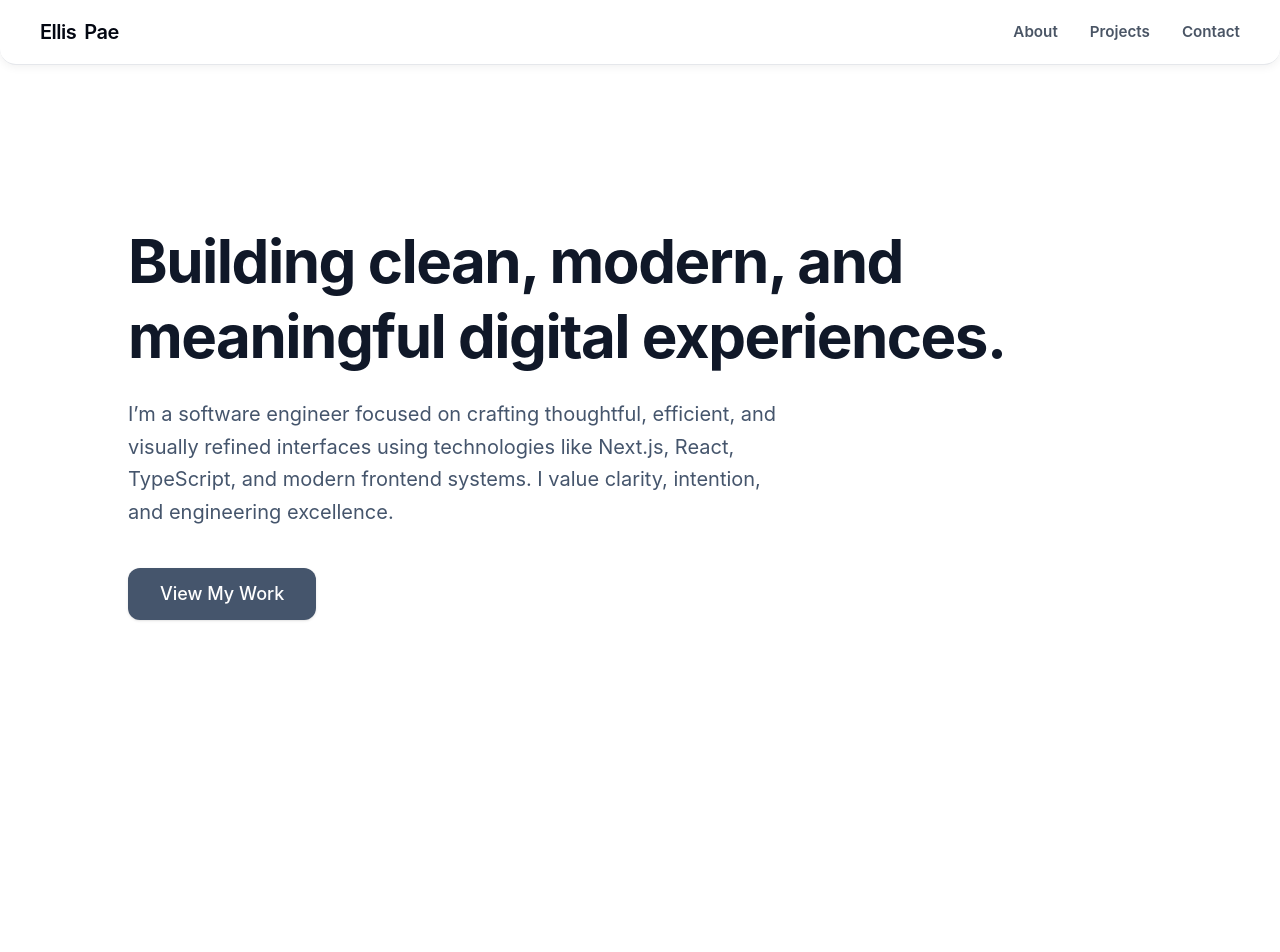
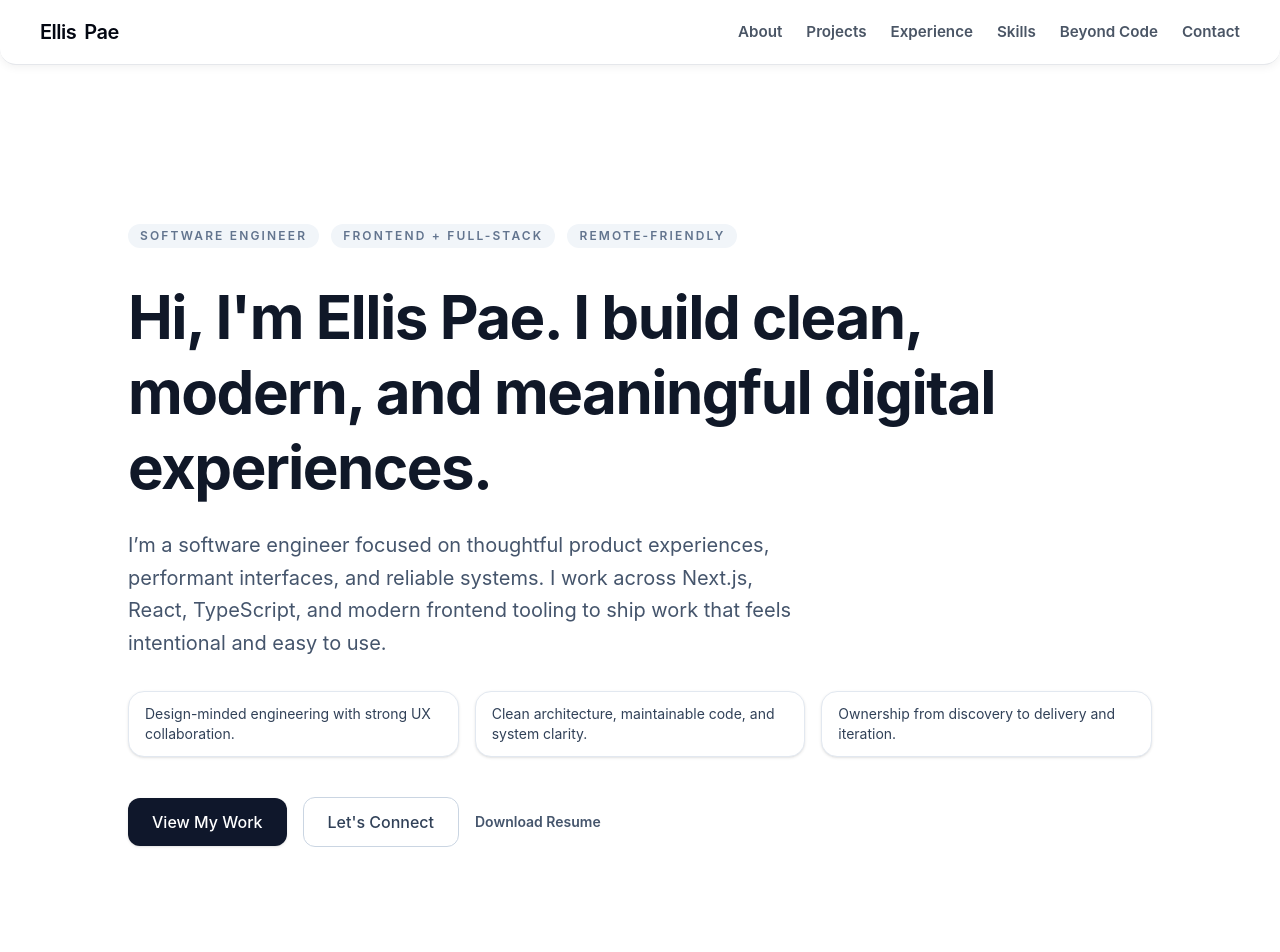
Before and after one commit to ellisPae/ellispae-portfolio, a Next.js app: page / in a window 1280 px wide. Shown: the top 952 px of the page. Built offline with nearby package versions, Linux system fonts and the light colour scheme.

Commit message:
Add beyond-code section to navigation

```diff
--- a/components/Hero.tsx
+++ b/components/Hero.tsx
@@ -4,26 +4,65 @@ const Hero = () => {
   return (
     <section className="w-full flex justify-center px-6 snap-start min-h-screen">
       <div className="max-w-5xl w-full pt-32 pb-24 animate-fadeIn">
-        {/* Heading */}
-        <h1 className="text-5xl md:text-6xl font-bold tracking-tight text-gray-900 leading-tight">
-          Building clean, modern, and meaningful digital experiences.
+        <div className="flex flex-wrap gap-3 text-xs font-semibold uppercase tracking-[0.18em] text-slate-500">
+          <span className="px-3 py-1 rounded-full bg-slate-100">
+            Software Engineer
+          </span>
+          <span className="px-3 py-1 rounded-full bg-slate-100">
+            Frontend + Full-stack
+          </span>
+          <span className="px-3 py-1 rounded-full bg-slate-100">
+            Remote-friendly
+          </span>
+        </div>
+
+        <h1 className="mt-8 text-5xl md:text-6xl font-bold tracking-tight text-gray-900 leading-tight">
+          Hi, I&apos;m Ellis Pae. I build clean, modern, and meaningful digital
+          experiences.
         </h1>
 
-        {/* Subtext */}
         <p className="mt-6 text-lg md:text-xl text-slate-600 max-w-2xl leading-relaxed">
-          I’m a software engineer focused on crafting thoughtful, efficient, and
-          visually refined interfaces using technologies like Next.js, React,
-          TypeScript, and modern frontend systems. I value clarity, intention,
-          and engineering excellence.
+          I’m a software engineer focused on thoughtful product experiences,
+          performant interfaces, and reliable systems. I work across Next.js,
+          React, TypeScript, and modern frontend tooling to ship work that feels
+          intentional and easy to use.
         </p>
 
-        {/* CTA */}
-        <div className="mt-10">
+        <div className="mt-8 grid gap-4 sm:grid-cols-3 text-sm text-slate-700">
+          {[
+            "Design-minded engineering with strong UX collaboration.",
+            "Clean architecture, maintainable code, and system clarity.",
+            "Ownership from discovery to delivery and iteration.",
+          ].map((detail) => (
+            <div
+              key={detail}
+              className="rounded-2xl border border-slate-200 bg-white px-4 py-3 shadow-sm"
+            >
+              {detail}
+            </div>
+          ))}
+        </div>
+
+        <div className="mt-10 flex flex-wrap items-center gap-4">
           <a
             href="#projects"
-            className="inline-block px-8 py-3 text-lg font-medium rounded-xl bg-slate-600 text-white hover:bg-slate-700 active:scale-[0.98] transition-all shadow-sm"
+            className="inline-flex items-center justify-center px-6 py-3 text-base font-medium rounded-xl bg-slate-900 text-white hover:bg-slate-800 active:scale-[0.98] transition-all shadow-sm"
           >
             View My Work
+          </a>
+          <a
+            href="#contact"
+            className="inline-flex items-center justify-center px-6 py-3 text-base font-medium rounded-xl border border-slate-300 text-slate-700 hover:border-slate-400 hover:text-slate-900 transition-all"
+          >
+            Let&apos;s Connect
+          </a>
+          <a
+            href="/Ellis_Pae_Resume.pdf"
+            className="text-sm font-semibold text-slate-600 hover:text-slate-900 transition"
+            target="_blank"
+            rel="noreferrer"
+          >
+            Download Resume
           </a>
         </div>
       </div>
--- a/components/Navbar.tsx
+++ b/components/Navbar.tsx
@@ -1,10 +1,18 @@
 "use client";
 
-import Link from 'next/link';
-import { useState } from 'react';
+import Link from "next/link";
+import { useState } from "react";
 
 const Navbar = () => {
   const [open, setOpen] = useState(false);
+  const navItems = [
+    { label: "About", href: "#about" },
+    { label: "Projects", href: "#projects" },
+    { label: "Experience", href: "#experience" },
+    { label: "Skills", href: "#skills" },
+    { label: "Beyond Code", href: "#beyond-code" },
+    { label: "Contact", href: "#contact" },
+  ];
 
   return (
     <nav
@@ -24,14 +32,14 @@ const Navbar = () => {
         </Link>
 
         {/* Desktop Nav */}
-        <div className="hidden md:flex items-center gap-8 text-gray-600 font-semibold text-[0.95rem]">
-          {["About", "Projects", "Contact"].map((label) => (
+        <div className="hidden md:flex items-center gap-6 text-gray-600 font-semibold text-[0.95rem]">
+          {navItems.map((item) => (
             <Link
-              key={label}
-              href={`#${label.toLowerCase()}`}
+              key={item.href}
+              href={item.href}
               className="hover:text-gray-900 transition-colors duration-200 relative group"
             >
-              {label}
+              {item.label}
               <span className="absolute left-0 -bottom-1 h-[2px] w-0 bg-blue-600 rounded-full transition-all duration-300 group-hover:w-full" />
             </Link>
           ))}
@@ -54,14 +62,14 @@ const Navbar = () => {
       {open && (
         <div className="md:hidden bg-white/95 backdrop-blur-xl border-t border-gray-200 shadow-xl">
           <div className="flex flex-col items-center py-4 space-y-4 text-gray-800 font-medium">
-            {["About", "Projects", "Contact"].map((label) => (
+            {navItems.map((item) => (
               <Link
-                key={label}
-                href={`#${label.toLowerCase()}`}
+                key={item.href}
+                href={item.href}
                 onClick={() => setOpen(false)}
                 className="hover:text-blue-600 transition"
               >
-                {label}
+                {item.label}
               </Link>
             ))}
           </div>
--- a/components/contact/Contact.tsx
+++ b/components/contact/Contact.tsx
@@ -57,6 +57,29 @@ export default function Contact() {
         interesting problems worth solving. If you’d like to connect, feel free
         to reach out.
       </p>
+
+      <div className="mb-12 grid gap-4 sm:grid-cols-2 text-sm text-neutral-700 max-w-xl">
+        <a
+          href="mailto:ellis.h.pae@gmail.com"
+          className="rounded-xl border border-neutral-200 px-4 py-3 hover:border-neutral-300 transition"
+        >
+          <p className="text-xs uppercase tracking-wide text-neutral-500 mb-1">
+            Email
+          </p>
+          <p className="font-medium">ellis.h.pae@gmail.com</p>
+        </a>
+        <a
+          href="https://www.linkedin.com/in/ellisPae/"
+          target="_blank"
+          rel="noreferrer"
+          className="rounded-xl border border-neutral-200 px-4 py-3 hover:border-neutral-300 transition"
+        >
+          <p className="text-xs uppercase tracking-wide text-neutral-500 mb-1">
+            LinkedIn
+          </p>
+          <p className="font-medium">Connect professionally</p>
+        </a>
+      </div>
 
       {isSubmitSuccessful && (
         <motion.p
--- a/components/skills/Skills.tsx
+++ b/components/skills/Skills.tsx
@@ -16,7 +16,11 @@ const Skills = () => {
       transition={{ duration: 0.6, ease: "easeOut" }}
     >
       <div className="w-full">
-        <h2 className="text-3xl font-semibold tracking-tight mb-10">Skills</h2>
+        <h2 className="text-3xl font-semibold tracking-tight mb-4">Skills</h2>
+        <p className="text-neutral-600 max-w-2xl mb-10 leading-relaxed">
+          A focused toolkit for building reliable products, from frontend
+          systems and design collaboration to backend services and deployment.
+        </p>
 
         <div className="grid grid-cols-2 md:grid-cols-3 gap-x-12 gap-y-8">
           {Object.entries(skills).map(([category, items]) => (
```
